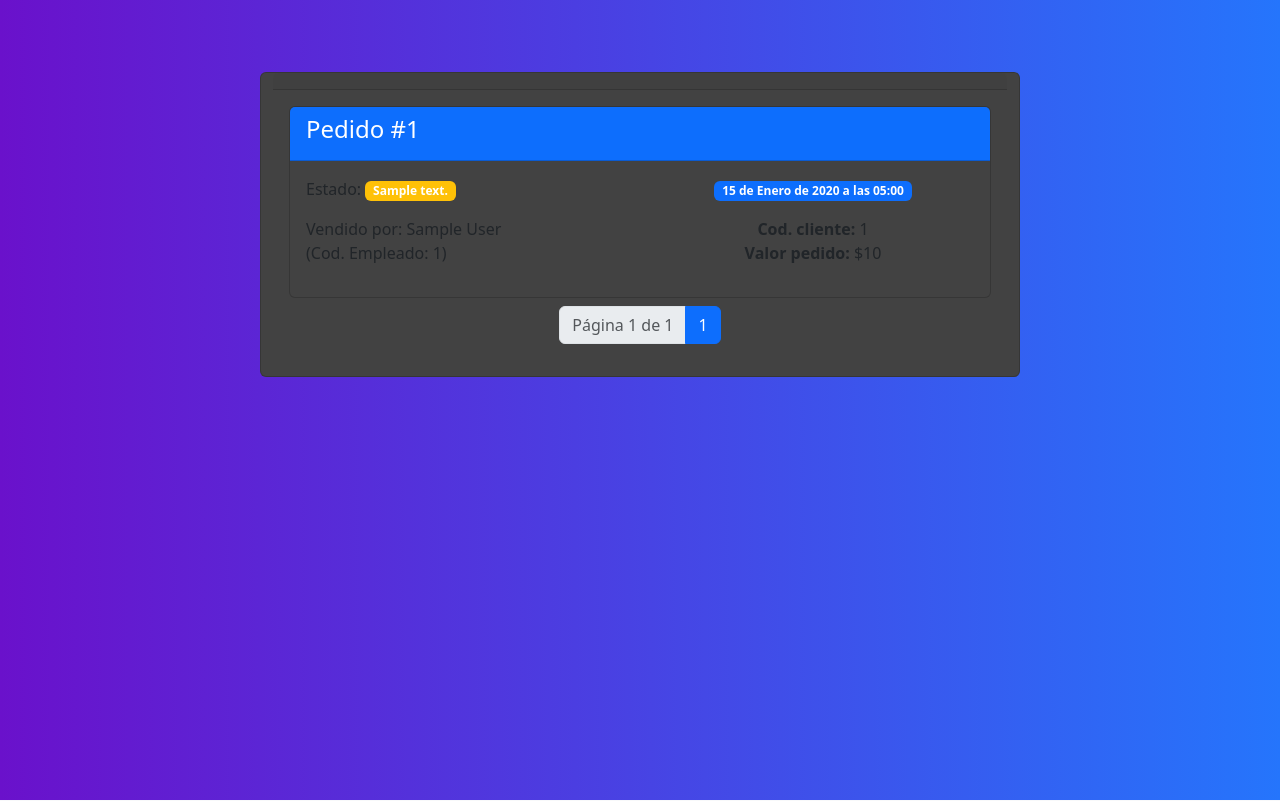
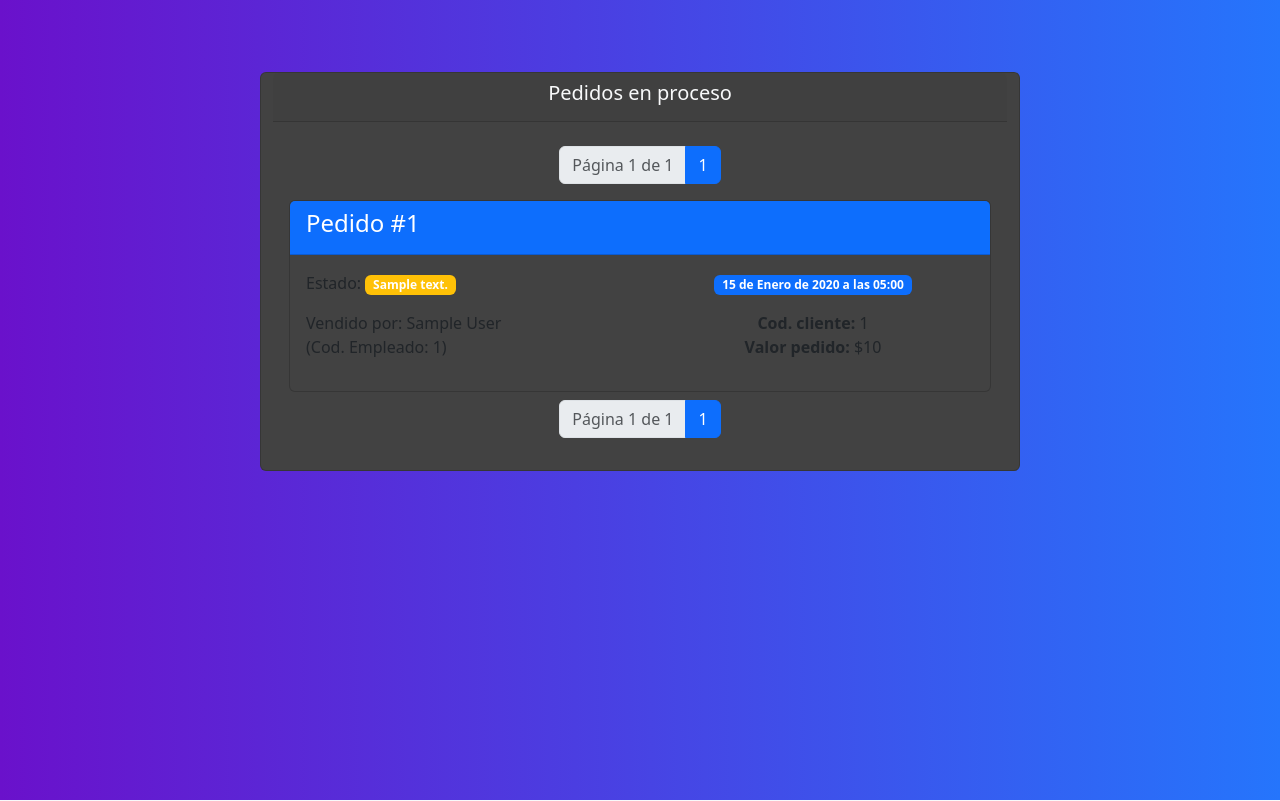
Before and after one commit to DavidMojica/ducaplast-ecommerce, a Django app: page /orders/ in a window 1280 px wide. Shown: the part 74-875 px from the top of the page. Run offline with Django 5.2, Linux system fonts and the light colour scheme; a user stored in the database is signed in; tables that the repository leaves empty hold one stand-in row (values such as "Sample post"); some libraries are stand-ins or nearby versions.

Commit message:
Filtering vouchers front-back Done

```diff
--- a/main/forms.py
+++ b/main/forms.py
@@ -7,10 +7,10 @@ class FiltrarRecibos(forms.ModelForm):
         label="Codigo del pedido",
         required=False,
         min_value=0,
-        widget=forms.NumberInput(attrs={'class': 'form-control'})
+        widget=forms.NumberInput(attrs={'class': 'form-control', 'placeholder': 'ID del pedido'}),
     )
 
-    completado_hora = forms.DateTimeField(
+    completado_fecha = forms.DateTimeField(
         label='Fecha de completación',
         widget=forms.DateTimeInput(attrs={'class': 'form-control', 'type': 'date'}),
         required=False,
@@ -26,11 +26,11 @@ class FiltrarRecibos(forms.ModelForm):
 
     class Meta:
         model = Pedido
-        fields = ['id', 'vendedor', 'cliente', 'completado_hora']
+        fields = ['id', 'vendedor', 'cliente', 'completado_fecha']
         labels = {
             'vendedor': 'Vendedor',
             'cliente': 'Cliente',
-            'completado_hora': 'Fecha de completación',
+            'completado_fecha': 'Fecha de completación',
         }
         widgets = {
             'vendedor': forms.Select(attrs={'class': 'form-select'}),
--- a/main/templates/orders.html
+++ b/main/templates/orders.html
@@ -3,54 +3,52 @@
 {% load static %}
 <link rel="stylesheet" href="{% static 'styles/common.css' %}">
 <link rel="stylesheet" href="{% static 'styles/orders.css' %}">
-
-
 <main class="gradient-custom">
     {% if history %}
     <section id="filterContainer" class="m-auto card p-4 col-md-6 col-lg-4 rounded-lg base" >
-        <form action="" method="GET" class="text-center filter-form">
-            <h2 class="text-primary font-weight-bold mb-4">Filtrar Pedidos</h2>
+        <form action="" method="GET" class="text-center filter-form row">
+            <h2 class="text-primary font-weight-bold mb-4 ">Filtrar Pedidos</h2>
 
-            <fieldset class="mb-3">
+            <fieldset class="mb-3 col-md-10 m-auto">
                 <legend class="badge bg-info text-white p-1">{{form.id.label_tag}}</legend>
                 {{form.id}}
             </fieldset>
 
-            <fieldset class="mb-3">
+            <fieldset class="mb-3 col-md-6">
                 <legend class="badge bg-info text-white p-1">{{form.vendedor.label_tag}}</legend>
                 {{form.vendedor}}
             </fieldset>
 
-            <fieldset class="mb-3">
+            <fieldset class="mb-3 col-md-6">
                 <legend class="badge bg-info text-white p-1">{{form.cliente.label_tag}}</legend>
                 {{form.cliente}}
             </fieldset>
 
-            <fieldset class="mb-3">
-                <legend class="badge bg-info text-white p-1">{{form.completado_hora.label_tag}}</legend>
-                {{form.completado_hora}}
-            </fieldset>
-
-            <fieldset class="mb-3">
+            <fieldset class="mb-3 col-md-6">
                 <legend class="badge bg-info text-white p-1">{{form.fecha.label_tag}}</legend>
                 {{form.fecha}}
             </fieldset>
 
-            <button type="submit" class="btn btn-primary col-md-5">Filtrar <i class="fa fa-search"></i></button>
+            <fieldset class="mb-3 col-md-6">
+                <legend class="badge bg-info text-white p-1">{{form.completado_fecha.label_tag}}</legend>
+                {{form.completado_fecha}}
+            </fieldset>
+            <button type="submit" class="btn btn-primary col-md-5 m-auto">Filtrar <i class="fa fa-search"></i></button>
         </form>
     </section>
-
-
-
-
     {% endif %}
-
     <section class="container py-5">
         <article class="row d-flex justify-content-center my-4">
             <article class="card mb-4 bg-gray text-light col-md-8">
                 <header class="card-header">
-                    <h5 class="mb-0" id="productos_cantidad">
-                        {% if user.tipo_usuario_id == 2 %}
+                    <h5 class="text-center" id="productos_cantidad">
+                        {% if user.tipo_usuario_id == 0 or user.tipo_usuario_id == 1 %}
+                            {% if not history %}
+                                Pedidos en proceso
+                            {% else %}
+                                Pedidos completados
+                            {% endif %}
+                        {% elif user.tipo_usuario_id == 2 %}
                             Mi historial de ventas
                         {% elif user.tipo_usuario_id == 3 %}
                             {% if not history %}
@@ -70,6 +68,47 @@
                     </h5>
                 </header>
                 <section class="card-body">
+                    <!-- Paginacion -->
+                    <article class="pagination justify-content-center mt-2">
+                        <ul class="pagination">
+                            {% if pedidos.has_previous %}
+                                <li class="page-item">
+                                    <a class="page-link" href="?page=1{% if request.GET.id %}&id={{ request.GET.id }}{% endif %}{% if request.GET.vendedor %}&vendedor={{ request.GET.vendedor }}{% endif %}{% if request.GET.cliente %}&cliente={{ request.GET.cliente }}{% endif %}{% if request.GET.completado_fecha %}&completado_fecha={{ request.GET.completado_fecha }}{% endif %}{% if request.GET.fecha %}&fecha={{ request.GET.fecha }}{% endif %}" aria-label="First">
+                                        <span aria-hidden="true">&laquo;&laquo;</span>
+                                    </a>
+                                </li>
+                                <li class="page-item">
+                                    <a class="page-link" href="?page={{ pedidos.previous_page_number }}{% if request.GET.id %}&id={{ request.GET.id }}{% endif %}{% if request.GET.vendedor %}&vendedor={{ request.GET.vendedor }}{% endif %}{% if request.GET.cliente %}&cliente={{ request.GET.cliente }}{% endif %}{% if request.GET.completado_fecha %}&completado_fecha={{ request.GET.completado_fecha }}{% endif %}{% if request.GET.fecha %}&fecha={{ request.GET.fecha }}{% endif %}" aria-label="Previous">
+                                        <span aria-hidden="true">&laquo;</span>
+                                    </a>
+                                </li>
+                            {% endif %}
+                            <li class="page-item disabled">
+                                <span class="page-link">Página {{ pedidos.number }} de {{ pedidos.paginator.num_pages }}</span>
+                            </li>
+
+                            {% for i in pedidos.paginator.page_range %}
+                                {% if i >= pedidos.number|add:"-3" and i <= pedidos.number|add:"3" %}
+                                    <li class="page-item {% if pedidos.number == i %}active{% endif %}">
+                                        <a class="page-link" href="?page={{ i }}{% if request.GET.id %}&id={{ request.GET.id }}{% endif %}{% if request.GET.vendedor %}&vendedor={{ request.GET.vendedor }}{% endif %}{% if request.GET.cliente %}&cliente={{ request.GET.cliente }}{% endif %}{% if request.GET.completado_fecha %}&completado_fecha={{ request.GET.completado_fecha }}{% endif %}{% if request.GET.fecha %}&fecha={{ request.GET.fecha }}{% endif %}">{{ i }}</a>
+                                    </li>
+                                {% endif %}
+                            {% endfor %}
+
+                            {% if pedidos.has_next %}
+                                <li class="page-item">
+                                    <a class="page-link" href="?page={{ pedidos.next_page_number }}{% if request.GET.id %}&id={{ request.GET.id }}{% endif %}{% if request.GET.vendedor %}&vendedor={{ request.GET.vendedor }}{% endif %}{% if request.GET.cliente %}&cliente={{ request.GET.cliente }}{% endif %}{% if request.GET.completado_fecha %}&completado_fecha={{ request.GET.completado_fecha }}{% endif %}{% if request.GET.fecha %}&fecha={{ request.GET.fecha }}{% endif %}" aria-label="Next">
+                                        <span aria-hidden="true">&raquo;</span>
+                                    </a>
+                                </li>
+                                <li class="page-item">
+                                    <a class="page-link" href="?page={{ pedidos.paginator.num_pages }}{% if request.GET.id %}&id={{ request.GET.id }}{% endif %}{% if request.GET.vendedor %}&vendedor={{ request.GET.vendedor }}{% endif %}{% if request.GET.cliente %}&cliente={{ request.GET.cliente }}{% endif %}{% if request.GET.completado_fecha %}&completado_fecha={{ request.GET.completado_fecha }}{% endif %}{% if request.GET.fecha %}&fecha={{ request.GET.fecha }}{% endif %}" aria-label="Last">
+                                        <span aria-hidden="true">&raquo;&raquo;</span>
+                                    </a>
+                                </li>
+                            {% endif %}
+                        </ul>
+                    </article>
                     {% for p in pedidos %}
                     <!-- Pedido -->
                     <a href="{% url 'order_detail' order=p.id %}" class="text-decoration-none text-white">
@@ -106,18 +145,17 @@
                     </a>
                     <!-- End pedido -->
                     {% endfor %}
-
                     <!-- Paginacion -->
                     <article class="pagination justify-content-center mt-2">
                         <ul class="pagination">
                             {% if pedidos.has_previous %}
                                 <li class="page-item">
-                                    <a class="page-link" href="?page=1{% if request.GET.id %}&id={{ request.GET.id }}{% endif %}{% if request.GET.nombre %}&nombre={{ request.GET.nombre }}{% endif %}{% if request.GET.ordenar %}&ordenar={{ request.GET.ordenar }}{% endif %}{% if request.GET.disponibles %}&disponibles={{ request.GET.disponibles }}{% endif %}" aria-label="First">
+                                    <a class="page-link" href="?page=1{% if request.GET.id %}&id={{ request.GET.id }}{% endif %}{% if request.GET.vendedor %}&vendedor={{ request.GET.vendedor }}{% endif %}{% if request.GET.cliente %}&cliente={{ request.GET.cliente }}{% endif %}{% if request.GET.completado_fecha %}&completado_fecha={{ request.GET.completado_fecha }}{% endif %}{% if request.GET.fecha %}&fecha={{ request.GET.fecha }}{% endif %}" aria-label="First">
                                         <span aria-hidden="true">&laquo;&laquo;</span>
                                     </a>
                                 </li>
                                 <li class="page-item">
-                                    <a class="page-link" href="?page={{ pedidos.previous_page_number }}{% if request.GET.id %}&id={{ request.GET.id }}{% endif %}{% if request.GET.nombre %}&nombre={{ request.GET.nombre }}{% endif %}{% if request.GET.ordenar %}&ordenar={{ request.GET.ordenar }}{% endif %}{% if request.GET.disponibles %}&disponibles={{ request.GET.disponibles }}{% endif %}" aria-label="Previous">
+                                    <a class="page-link" href="?page={{ pedidos.previous_page_number }}{% if request.GET.id %}&id={{ request.GET.id }}{% endif %}{% if request.GET.vendedor %}&vendedor={{ request.GET.vendedor }}{% endif %}{% if request.GET.cliente %}&cliente={{ request.GET.cliente }}{% endif %}{% if request.GET.completado_fecha %}&completado_fecha={{ request.GET.completado_fecha }}{% endif %}{% if request.GET.fecha %}&fecha={{ request.GET.fecha }}{% endif %}" aria-label="Previous">
                                         <span aria-hidden="true">&laquo;</span>
                                     </a>
                                 </li>
@@ -129,19 +167,19 @@
                             {% for i in pedidos.paginator.page_range %}
                                 {% if i >= pedidos.number|add:"-3" and i <= pedidos.number|add:"3" %}
                                     <li class="page-item {% if pedidos.number == i %}active{% endif %}">
-                                        <a class="page-link" href="?page={{ i }}{% if request.GET.id %}&id={{ request.GET.id }}{% endif %}{% if request.GET.nombre %}&nombre={{ request.GET.nombre }}{% endif %}{% if request.GET.ordenar %}&ordenar={{ request.GET.ordenar }}{% endif %}{% if request.GET.disponibles %}&disponibles={{ request.GET.disponibles }}{% endif %}">{{ i }}</a>
+                                        <a class="page-link" href="?page={{ i }}{% if request.GET.id %}&id={{ request.GET.id }}{% endif %}{% if request.GET.vendedor %}&vendedor={{ request.GET.vendedor }}{% endif %}{% if request.GET.cliente %}&cliente={{ request.GET.cliente }}{% endif %}{% if request.GET.completado_fecha %}&completado_fecha={{ request.GET.completado_fecha }}{% endif %}{% if request.GET.fecha %}&fecha={{ request.GET.fecha }}{% endif %}">{{ i }}</a>
                                     </li>
                                 {% endif %}
                             {% endfor %}
 
                             {% if pedidos.has_next %}
                                 <li class="page-item">
-                                    <a class="page-link" href="?page={{ pedidos.next_page_number }}{% if request.GET.id %}&id={{ request.GET.id }}{% endif %}{% if request.GET.nombre %}&nombre={{ request.GET.nombre }}{% endif %}{% if request.GET.ordenar %}&ordenar={{ request.GET.ordenar }}{% endif %}{% if request.GET.disponibles %}&disponibles={{ request.GET.disponibles }}{% endif %}" aria-label="Next">
+                                    <a class="page-link" href="?page={{ pedidos.next_page_number }}{% if request.GET.id %}&id={{ request.GET.id }}{% endif %}{% if request.GET.vendedor %}&vendedor={{ request.GET.vendedor }}{% endif %}{% if request.GET.cliente %}&cliente={{ request.GET.cliente }}{% endif %}{% if request.GET.completado_fecha %}&completado_fecha={{ request.GET.completado_fecha }}{% endif %}{% if request.GET.fecha %}&fecha={{ request.GET.fecha }}{% endif %}" aria-label="Next">
                                         <span aria-hidden="true">&raquo;</span>
                                     </a>
                                 </li>
                                 <li class="page-item">
-                                    <a class="page-link" href="?page={{ pedidos.paginator.num_pages }}{% if request.GET.id %}&id={{ request.GET.id }}{% endif %}{% if request.GET.nombre %}&nombre={{ request.GET.nombre }}{% endif %}{% if request.GET.ordenar %}&ordenar={{ request.GET.ordenar }}{% endif %}{% if request.GET.disponibles %}&disponibles={{ request.GET.disponibles }}{% endif %}" aria-label="Last">
+                                    <a class="page-link" href="?page={{ pedidos.paginator.num_pages }}{% if request.GET.id %}&id={{ request.GET.id }}{% endif %}{% if request.GET.vendedor %}&vendedor={{ request.GET.vendedor }}{% endif %}{% if request.GET.cliente %}&cliente={{ request.GET.cliente }}{% endif %}{% if request.GET.completado_fecha %}&completado_fecha={{ request.GET.completado_fecha }}{% endif %}{% if request.GET.fecha %}&fecha={{ request.GET.fecha }}{% endif %}" aria-label="Last">
                                         <span aria-hidden="true">&raquo;&raquo;</span>
                                     </a>
                                 </li>
@@ -149,13 +187,8 @@
                         </ul>
                     </article>
                 </section>
-
-
             </article>
         </article>
-
-
     </section>
 </main>
-
 {% endblock %}
--- a/main/views.py
+++ b/main/views.py
@@ -531,7 +531,7 @@ def Orders(request, filtered=None):
                 vendedor = form.cleaned_data.get('vendedor')
                 cliente = form.cleaned_data.get('cliente')
                 fecha = form.cleaned_data.get('fecha')
-                completado_hora = form.cleaned_data.get('completado_hora')
+                completado_fecha = form.cleaned_data.get('completado_fecha')
                 if id:
                     pedidos = pedidos.filter(id=id)
                 if vendedor:
@@ -540,8 +540,8 @@ def Orders(request, filtered=None):
                     pedidos = pedidos.filter(cliente=cliente)
                 if fecha:
                     pedidos = pedidos.filter(fecha__date=fecha)
-                if completado_hora:
-                    pedidos = pedidos.filter(completado_hora__date=completado_hora)
+                if completado_fecha:
+                    pedidos = pedidos.filter(completado_hora__date=completado_fecha)
 
         elif user.tipo_usuario_id == 3:  # Despachador
             handler_despachos = HandlerDespacho.objects.filter(despachador=user)
```
Lines whose indentation alone changed are shown as unchanged.
